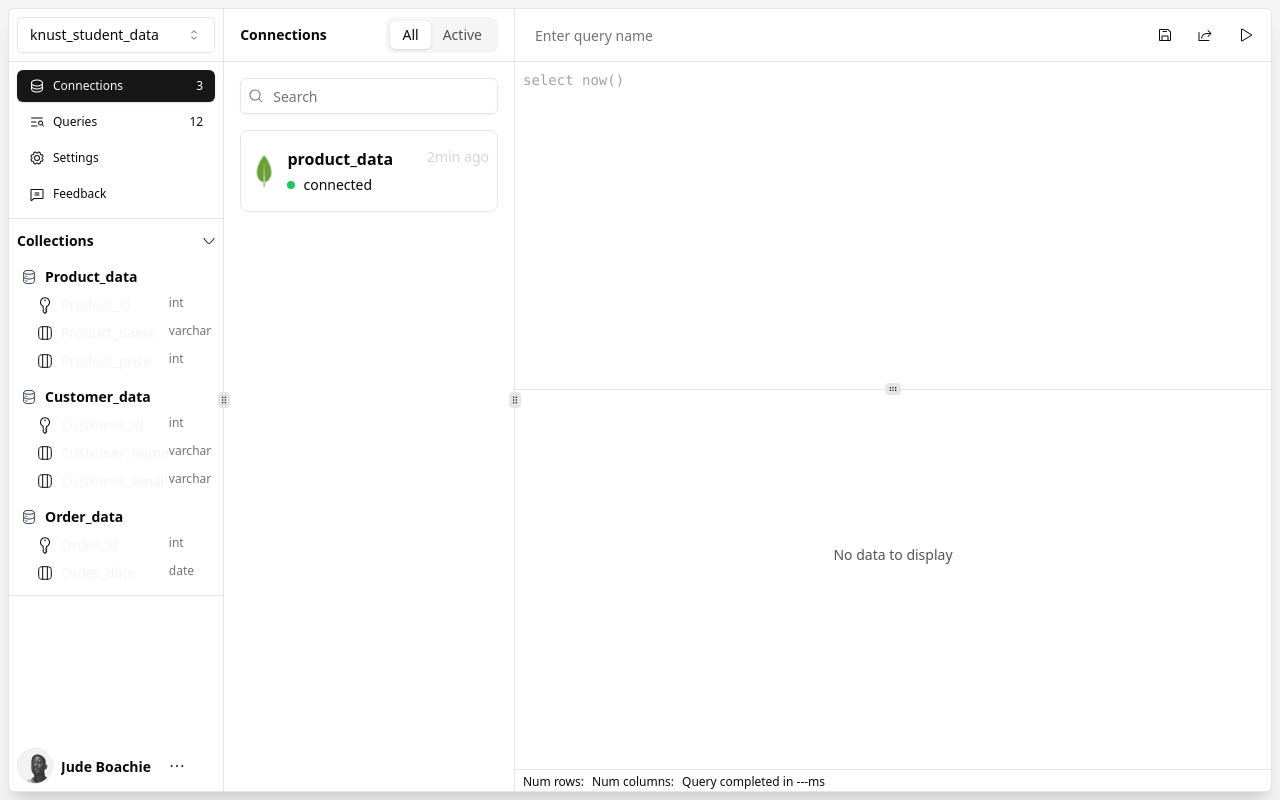
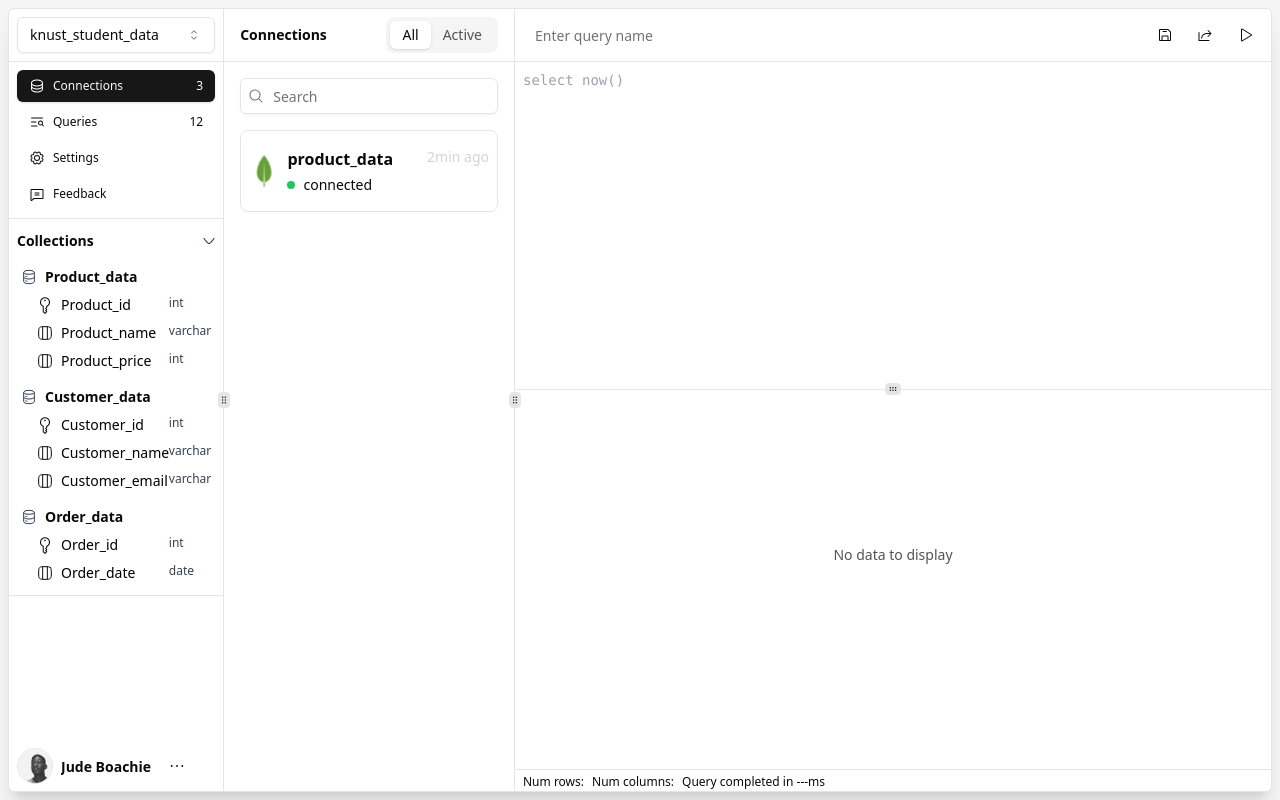
Before and after one commit to jdboachie/misty-snow, a Next.js app: page /v2 in a window 1280 px wide. Built offline with nearby package versions, Linux system fonts and the light colour scheme.

Commit message:
text visible on light mode

```diff
--- a/components/Collections.tsx
+++ b/components/Collections.tsx
@@ -68,7 +68,7 @@ export default function Collections() {
 
     return (
         <div className="flex flex-col">
-            <div className="collections flex items-center justify-between cursor-pointer dark:hover:bg-muted mx-1 my-2 rounded" onClick={handleDropDown}>
+            <div className="collections flex items-center justify-between cursor-pointer hover:bg-muted dark:hover:bg-muted mx-1 my-2 rounded" onClick={handleDropDown}>
                 <div className="grow font-bold px-1 py-1">Collections</div>
                 <DropDown className={`size-5 text-slate-700 dark:text-white ${isDropDown?'rotate-0': 'rotate-90'} transition-transform duration-300`}/>
             </div>
@@ -86,10 +86,10 @@ export default function Collections() {
                                     <div className="grid col-span-5">
                                         <div className="flex items-center gap-2">
                                             {column.isPk === true ? <Key className="size-4 -rotate-45" /> : <ColumnIcon className="size-4" />}
-                                            <div className="capitalize text-gray-100">{column.col_name}</div>
+                                            <div className="capitalize text-black dark:text-gray-100">{column.col_name}</div>
                                         </div>
                                     </div>
-                                    <div className="type grid col-span-1 text-xs text-muted-foreground">{column.type}</div>
+                                    <div className="type grid col-span-1 text-xs text-gray-700 dark:text-muted-foreground">{column.type}</div>
                                 </div>
                             ))}
                         </div>
```
